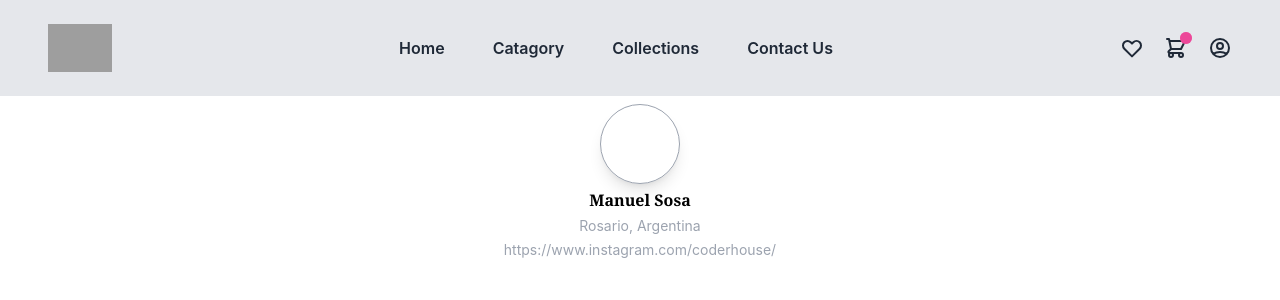
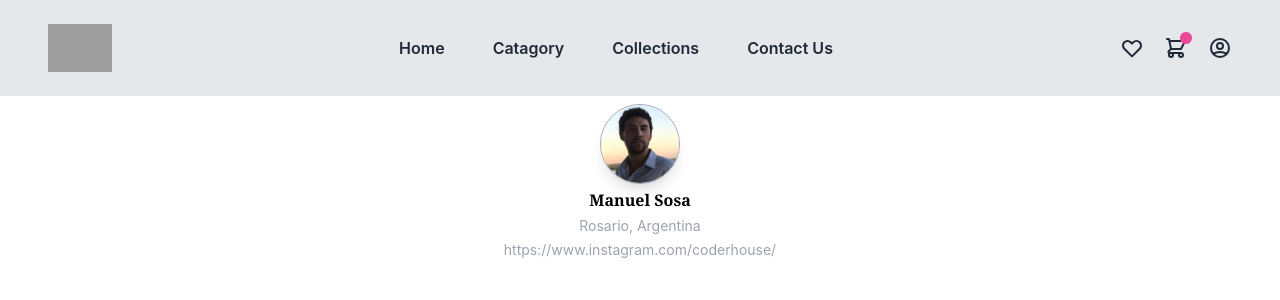
Before and after one commit to manuelnsosa/code-afterclass-context-19830, a React (Create React App) app: page /profile in a window 1280 px wide. Shown: the top 300 px of the page. Built offline with nearby package versions, Linux system fonts and the light colour scheme; grey boxes are pictures that could not be loaded.

Commit message:
🎨 improve code structure

```diff
--- a/src/components/Profile/index.jsx
+++ b/src/components/Profile/index.jsx
@@ -10,11 +10,11 @@ const Profile = () => (
           to='/'
           className='block mx-auto bg-center bg-no-repeat bg-cover w-20 h-20 rounded-full border border-gray-400 shadow-lg'
         >
-          <image
+          <img
             src='/1619813643575.jpeg'
-            alt='profile picture'
+            alt='couldnt load'
             style={{ borderRadius: '50%' }}
-          />{' '}
+          />
         </Link>
         <p className='font-serif font-semibold'>Manuel Sosa</p>
         <span className='text-sm text-gray-400'>Rosario, Argentina</span>
```
